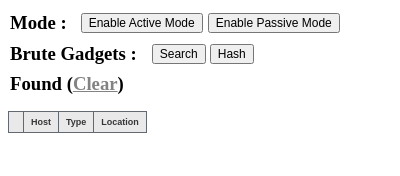
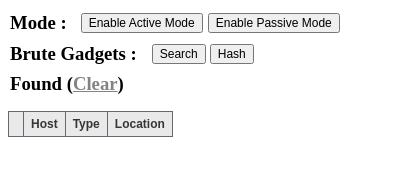
Before and after one commit to msrkp/PPScan, a browser extension: page pages/popup.html in a window 400 px wide. Shown: the top 176 px of the page. Drawn offline with Linux system fonts and the light colour scheme.

Commit message:
enlarge popup font

```diff
--- a/css/popup.css
+++ b/css/popup.css
@@ -21,7 +21,7 @@ input {
     border-collapse: collapse;
     clear: both;
     width: calc(100% - 17px);
-    font-size: 9px;
+    font-size: 12px;
     font-family: sans-serif;
     margin-bottom: 14px;
     display: none;
```
